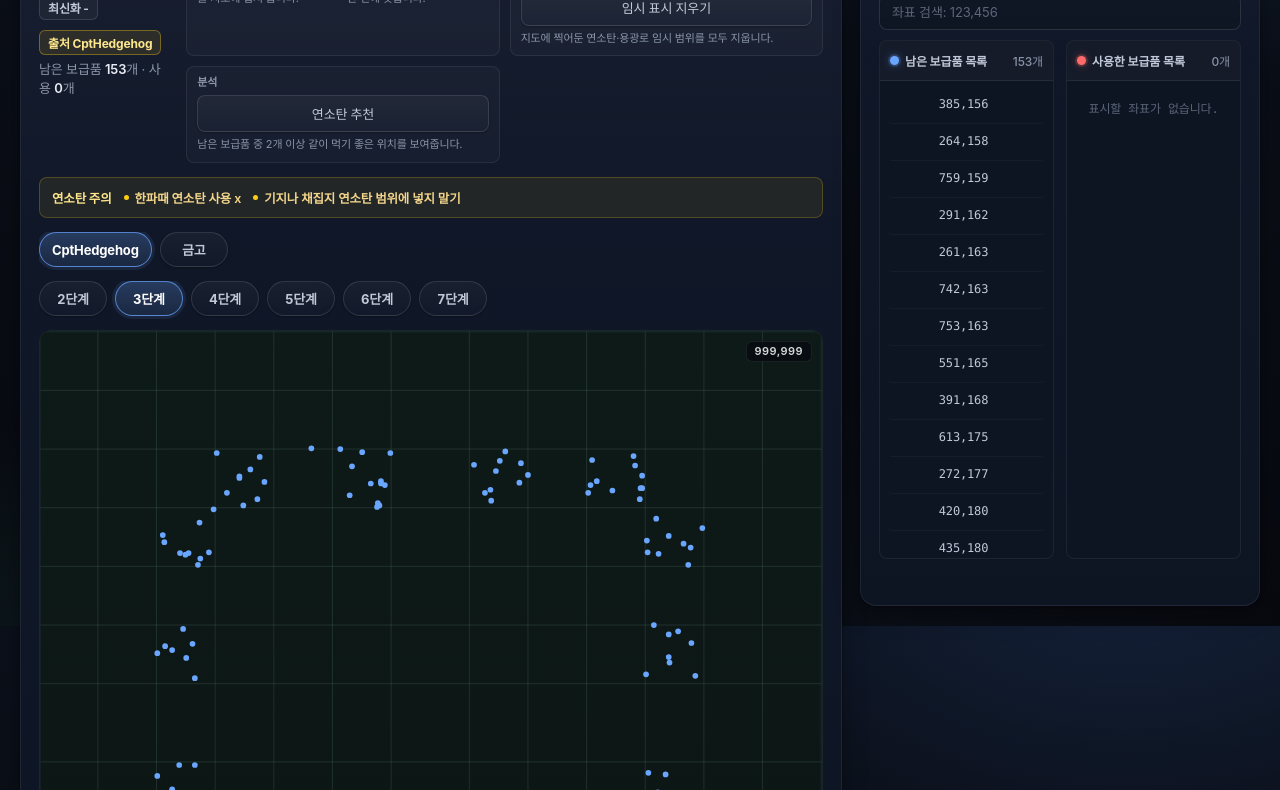
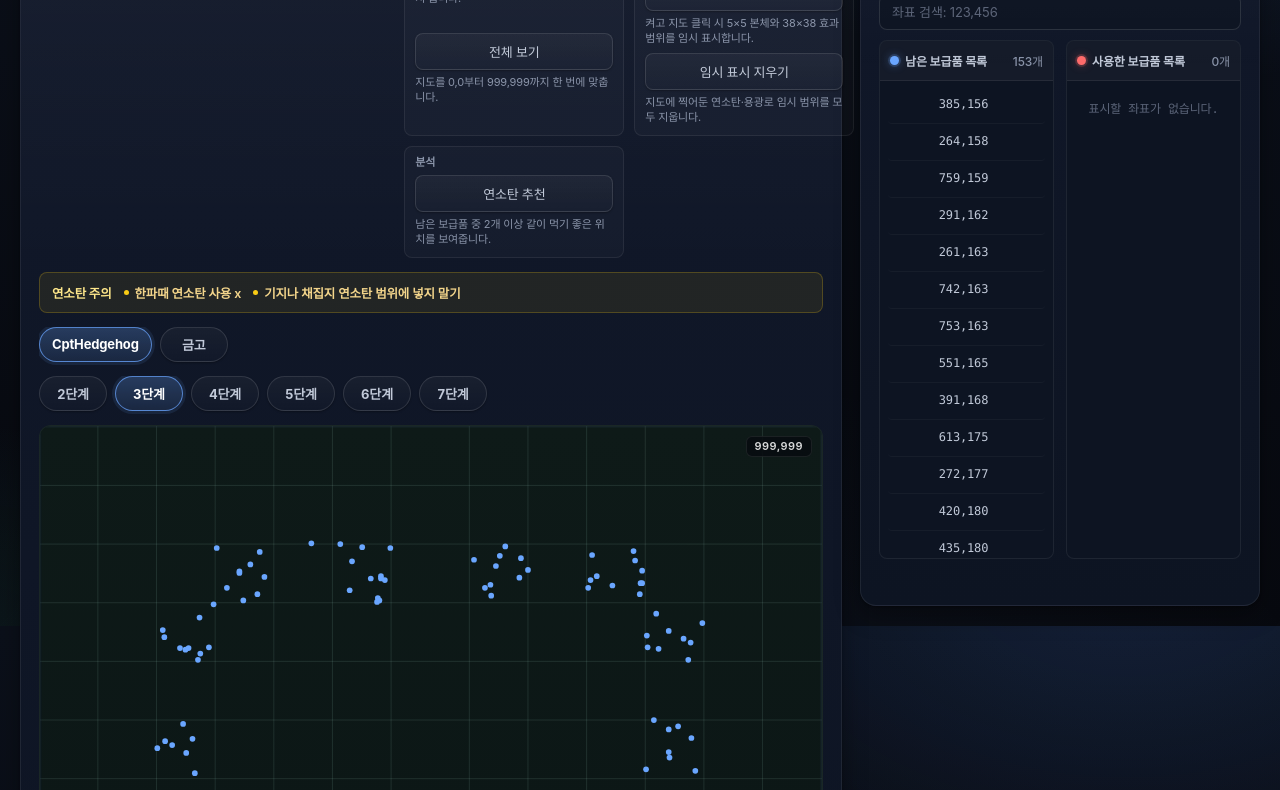
Before and after one commit to Leeseongbeom/mapping, a website with bundled scripts: page index.html in a window 1280 px wide. Shown: the part 174-964 px from the top of the page. Built offline with nearby package versions, Linux system fonts and the light colour scheme; files whose address does not match are found by name.

Commit message:
Fix toolbar layout shift between sources

```diff
--- a/styles.css
+++ b/styles.css
@@ -119,7 +119,7 @@ select {
 
 .map-toolbar {
   display: flex;
-  align-items: center;
+  align-items: flex-start;
   justify-content: space-between;
   gap: 16px;
   padding-bottom: 14px;
@@ -233,7 +233,8 @@ select {
   grid-template-columns: repeat(2, minmax(220px, 1fr));
   gap: 10px;
   align-items: stretch;
-  max-width: 720px;
+  flex: 1 1 0;
+  min-width: 0;
 }
 
 .tool-group {
```
